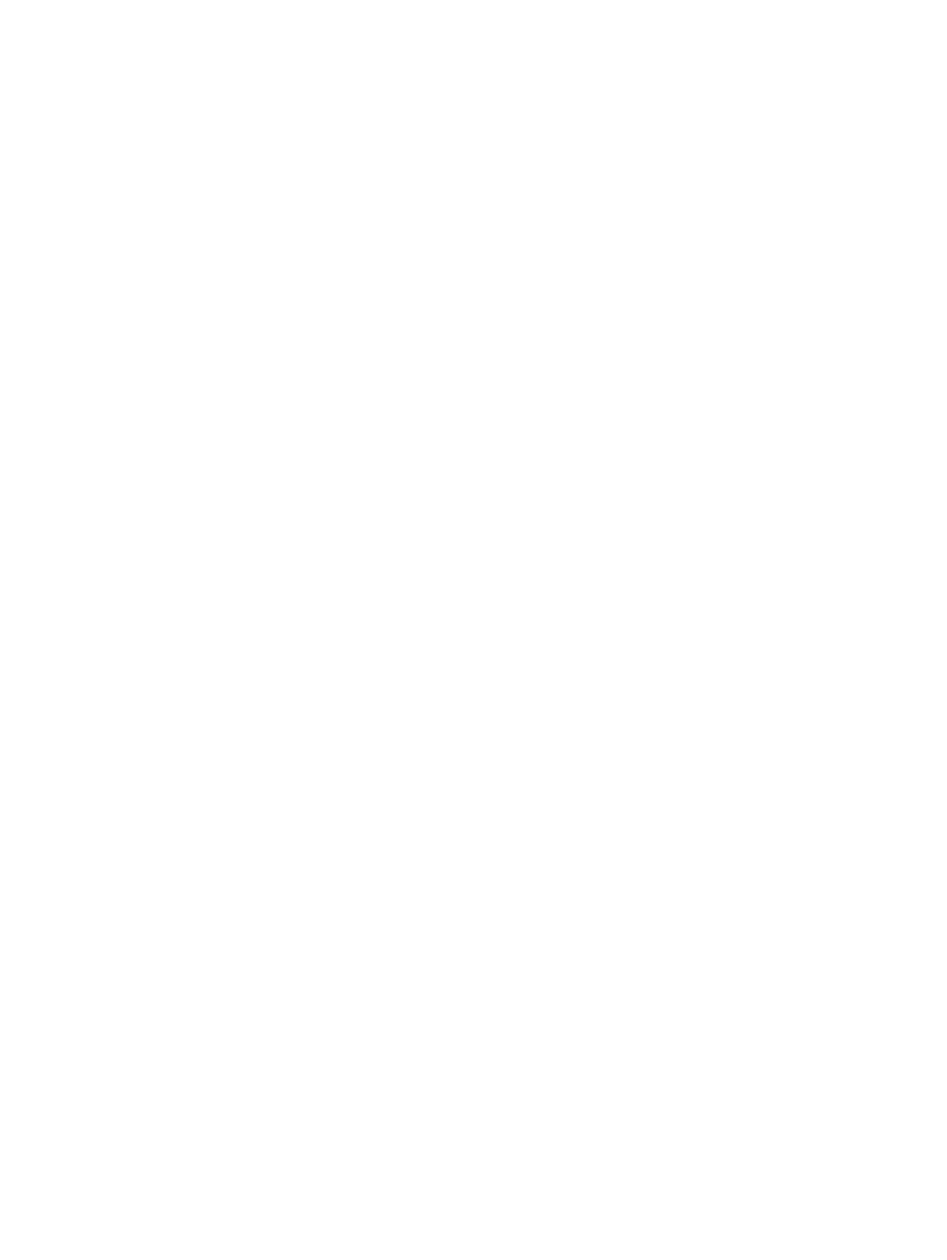
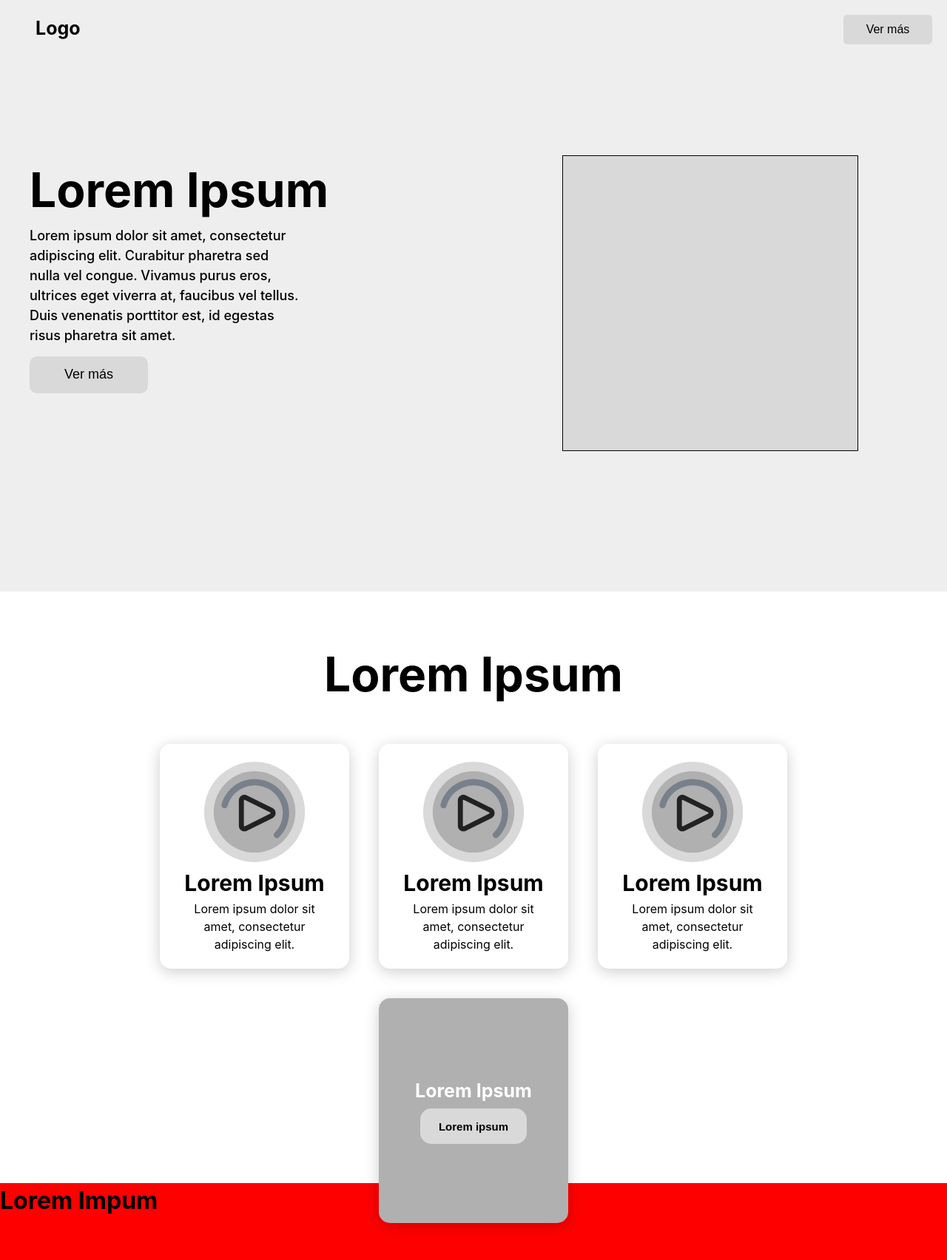
Before and after one commit to StivenB23/frontend_multimedia, a React (Vite) app: page /dashboardTest in a window 1280 px wide. Before the commit this address had no page. Shown: the top 1704 px of the page at 74% size. Before the commit the page ends 800 px from the top, so only its background shows below. Built offline with nearby package versions, Linux system fonts and the light colour scheme.

Commit message:
Maquetación Dashboard

```diff
--- a/src/Routes/Routes.jsx
+++ b/src/Routes/Routes.jsx
@@ -1,6 +1,7 @@
 import App from "../App" // Componente de prueba
 import { BrowserRouter, Route, Routes } from "react-router-dom";
 import Dashboard from "../pages/layout/Dashboard/Dashboard";
+import DashboardTest from "../pages/DashboardTest/DashboardTest";
 
 const MultimediaRoutes = () => {
   return (
@@ -8,6 +9,7 @@ const MultimediaRoutes = () => {
       <Routes>
         <Route path="/" element={<App/>}></Route>
         <Route path="/dashboard" element={<Dashboard/>}></Route>
+        <Route path="/dashboardTest" element={<DashboardTest/>}></Route>
       </Routes>
     </BrowserRouter>
   );
--- /dev/null
+++ b/src/pages/DashboardTest/DashboardTest.css
@@ -0,0 +1,202 @@
+* {
+    padding: 0;
+    margin: 0;
+    box-sizing: border-box;
+}
+
+/* PRIMER INTERFAZ */
+
+.pageOne {
+    height: 100vh;
+    width: 100%;
+    background-color: #EEEEEE;
+}
+
+header {
+    width: 100%;
+    height: 50px;
+    justify-content: space-between;
+    display: flex;
+    background-color: #EEEEEE;
+}
+
+header>h3{
+    width: 100px;
+    margin: 20px;
+    font-size: 25px;
+    margin-left: 3rem;
+}
+
+header>button {
+    font-size: 16px;
+    margin-right: 50px;
+    width: 120px;
+    height: 40px;
+    margin: 20px;
+    border-radius: 5px;
+    background-color: #D9D9D9;
+    border: #D9D9D9;
+}
+
+/* COLUMNAS */
+
+.content {
+    width: 100%;
+    height: 90%;
+    display: grid;
+    grid-template-columns: 50% 50%;
+}
+
+/* COLUMNA 1 */
+
+.contentOne{
+    margin: 10px;
+    justify-content: center;
+    align-items: center;
+}
+
+.contentText{
+    display: flex;
+    flex-direction: column;
+    justify-content: center;
+    margin-left: 30px;
+    width: 70%;
+    height: 100%;
+}
+
+.contentText > h1{
+    font-size: 4rem;
+}
+
+.contentText > h5{
+    font-weight: 500;
+    font-size: 18px;
+}
+
+.contentText > button{
+    font-size: 18px;
+    background-color: #D9D9D9;
+    border: #D9D9D9;
+    border-radius: 10px;
+    margin-top: 15px;
+    width: 10rem;
+    height: 50px;
+    margin-bottom: 5rem;
+}
+
+/* COLUMNA 2 */
+
+.contentTwo{
+    display: flex;
+    align-items: center;
+    justify-content: center;
+    margin: 10px;
+}
+
+.imgPageOne{
+    background-color: #D9D9D9;
+    height: 25rem;
+    width: 25rem;
+    border: 1px solid #000000;
+}
+
+/* SEGUNDA INTERFAZ */
+
+.pageTwo {
+    height: 100vh;
+    width: 100%;
+    display: flex;
+    justify-content: center;
+    align-items: flex-start;
+    flex-direction: row;
+    flex-wrap: wrap;
+    gap: 20px;
+    padding: 5%;
+
+}
+
+.pageTwo > h1{
+    display: flex;
+    justify-content: center;
+    height: 7rem;
+    width: 100%;
+    font-size: 4rem;
+    ;
+
+}
+
+.card{
+    border-radius: 15px;
+    height: 19rem;
+    width: 16rem;
+    display: flex;
+    flex-direction: column;
+    flex-wrap: wrap;
+    text-align: center;
+    justify-content: center;
+    align-items: center;
+    box-shadow: 0 4px 20px rgba(0, 0, 0, 0.2);
+    border: none;
+    margin: 10px;
+}
+
+.card h3{
+    font-size: 30px;
+}
+.card h4{
+    font-weight: 400;
+}
+
+
+.imgPageTwo{
+
+    background-image: url("/src/assets/img/imgPageTwo.svg");
+    height: 9rem;
+    width: 9rem;
+    background-repeat: no-repeat;
+    background-size: cover;
+
+}
+
+.cardTwo{
+    display: flex;
+    flex-direction: column;
+    justify-content: center;
+    align-items: center;
+    height: 19rem;
+    width: 16rem;
+    background-color: #B0B0B0;
+    margin: 10px;
+    border-radius: 15px;
+    box-shadow: 0 4px 20px rgba(0, 0, 0, 0.2);
+    border: none;
+    gap: 5px;
+
+}
+
+.cardTwo h3{
+    color: white;
+    font-size: 25px;
+}
+
+.cardTwo button{
+    font-size: 15px;
+    width: 9rem;
+    font-weight: 700;
+    height: 3rem;
+    background-color: #D9D9D9;
+    border: #D9D9D9;
+    border-radius: 15px;
+
+}
+
+/* TERCER INTERFAZ */
+
+.pageThree{
+
+    height: 100vh;
+    width: 100%;
+    background-color: red;
+    display: flex-;
+
+}
--- /dev/null
+++ b/src/pages/DashboardTest/DashboardTest.jsx
@@ -0,0 +1,72 @@
+import "./DashboardTest.css";
+
+const DashboardTest = ({}) => {
+  return (
+    <div className="dashboardtest">
+      <div className="pageOne">
+        <header>
+          <h3>Logo</h3>
+          <button>Ver más</button>
+        </header>
+
+        <div className="content">
+          <div className="contentOne">
+
+			<div className="contentText">
+				<h1>Lorem Ipsum</h1>
+				<h5>
+				Lorem ipsum dolor sit amet, consectetur <br />
+				adipiscing elit. Curabitur pharetra sed <br />
+				nulla vel congue. Vivamus purus eros, <br />
+				ultrices eget viverra at, faucibus vel tellus. <br />
+				Duis venenatis porttitor est, id egestas <br />
+				risus pharetra sit amet.
+				</h5>
+				<button type="button">Ver más</button>
+			</div>
+          </div>
+          <div className="contentTwo">
+            <div className="imgPageOne"></div>
+          </div>
+        </div>
+      </div>
+
+      <div className="pageTwo">
+
+		<h1 >Lorem Ipsum</h1>
+
+		<div className="card">
+			<div className="imgPageTwo"></div>
+      <h3>Lorem Ipsum</h3>
+      <h4>Lorem ipsum dolor sit <br /> amet, consectetur <br /> adipiscing elit.</h4>
+		</div>
+		<div className="card">
+			<div className="imgPageTwo"></div>
+      <h3>Lorem Ipsum</h3>
+      <h4>Lorem ipsum dolor sit <br /> amet, consectetur <br /> adipiscing elit.</h4>
+		</div>
+		<div className="card">
+			<div className="imgPageTwo"></div>
+      <h3>Lorem Ipsum</h3>
+      <h4>Lorem ipsum dolor sit <br /> amet, consectetur <br /> adipiscing elit.</h4>
+		</div>
+
+
+    <div className="cardTwo">
+      <h3>Lorem Ipsum</h3>
+      <button>Lorem ipsum</button>
+    </div>
+
+
+
+	  </div>
+      <div className="pageThree">
+
+        <h1>Lorem Impum</h1>
+
+      </div>
+    </div>
+  );
+};
+
+export default DashboardTest;
--- /dev/null
+++ b/src/pages/DashboardTest/index.js
@@ -0,0 +1 @@
+export { default as DashboardTest } from './DashboardTest';
```
Also changed, not shown: src/assets/img/imgPageTwo.svg (added).
